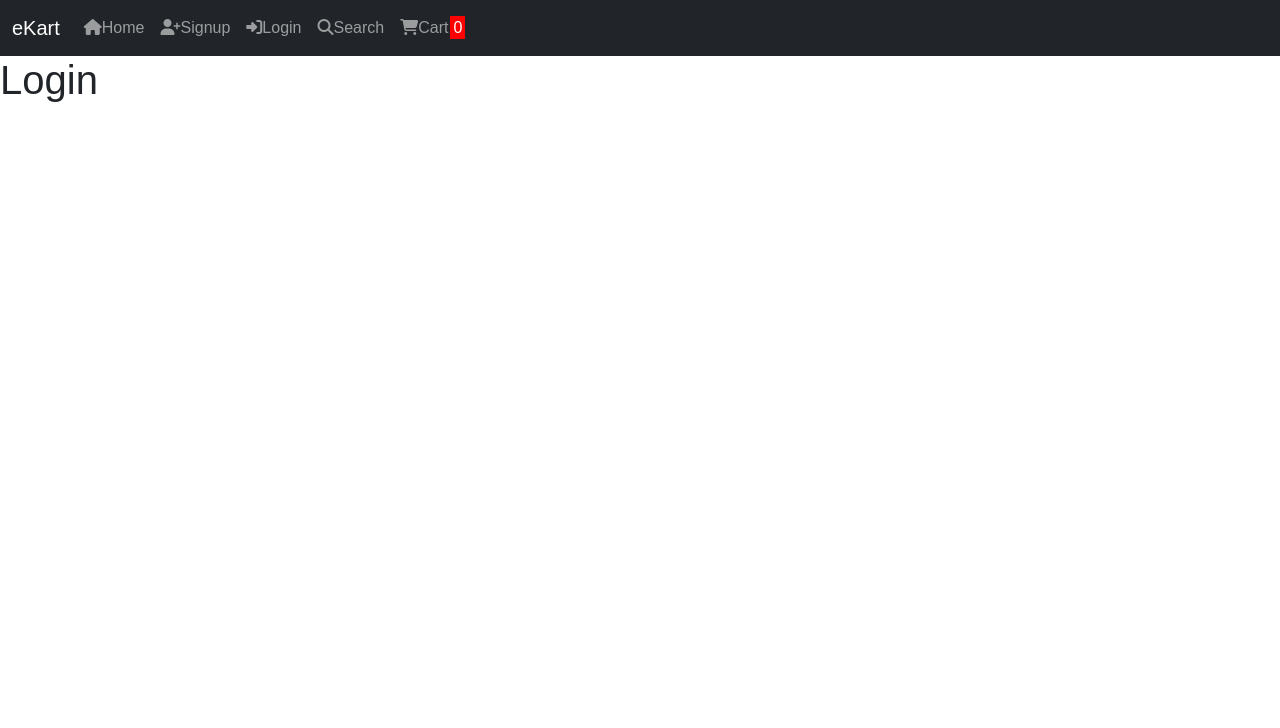
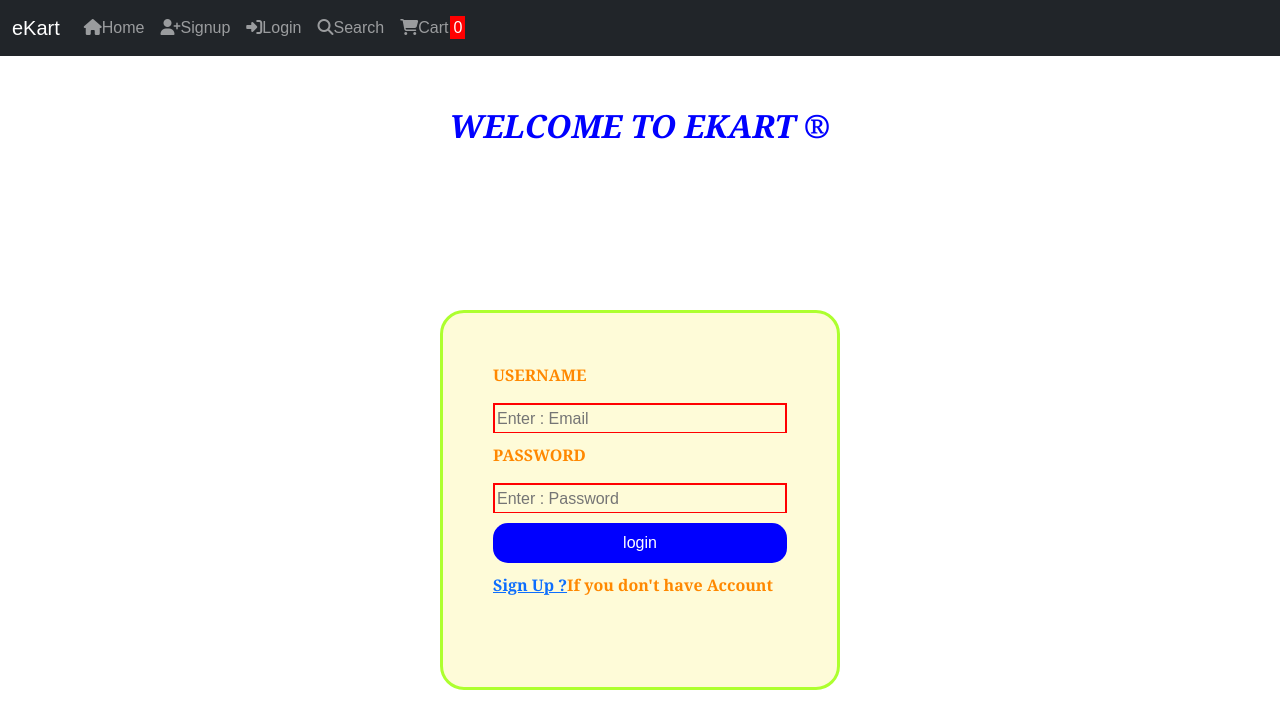
Before and after one commit to tyagivipul629/nodejs-project, a React (Create React App) app: page /login in a window 1280 px wide. Shown: the top 728 px of the page. Built offline with nearby package versions, Linux system fonts and the light colour scheme.

Commit message:
login.js,login.css and local json file have done

```diff
--- /dev/null
+++ b/public/login.json
@@ -0,0 +1,19 @@
+[
+    {
+        "Email":"sameer@gmail.com",
+        "Password":"Sameer@123"
+    },
+    {
+        "Email":"rahul@gmail.com",
+        "Password":"rahul@123"
+    },
+    {
+        "Email":"shyam@gmail.com",
+        "Password":"kumar@123"
+    },
+    {
+        "Email":"kumar@gmail.com",
+        "Password":"kumar@123"
+    }
+
+]
--- /dev/null
+++ b/src/components/Login/login.css
@@ -0,0 +1,72 @@
+
+.login-box {
+    width : 400px;
+    min-height:380px;
+    background:#ddd;
+    background-color: #fefbd8;
+    top:70%;
+    left:50%;
+    margin-top: 10px;
+    margin-bottom: 10px;
+    position: absolute;
+    transform: translate(-50%,-50%);
+    display: flex;
+    flex-direction: column;
+    box-sizing:border-box;
+    border-radius: 1.5em;
+    border-style: solid;
+    border-color: greenyellow;
+    padding: 50px;
+}
+
+.login-box p{
+    font-family: Georgia, 'Times New Roman', Times, serif;
+    font-weight: bold;
+    color: #ff8800
+}
+.user{
+    text-align: center;
+    padding: 4%;
+    display: flex;
+    flex-direction: column;
+    font-family: Georgia, 'Times New Roman', Times, serif;
+    font-weight: bold;
+    color: blue
+}
+
+#login1{
+    border-style: solid;
+    border-color: red;
+}
+
+
+.login-box input{
+    width:100%;
+    margin-bottom: 10px;
+}
+
+.login-box input[type="submit"]
+{
+    border:none;
+    height:40px;
+    background:blue;
+    color:white;
+    font-size: 16px;
+    border-radius: 15px;
+}
+
+.login-box input[type="submit"]:hover
+{
+    cursor: pointer;
+    background:blueviolet;
+    color:black;
+}
+
+.login-box input[type="text"],input[type="password"],inpute[type="email"]
+{
+    border-bottom: 1px solid black;
+    background: transparent;
+    height:30px;
+    color:black;
+    font-size: 16px;
+}
--- a/src/components/Login/login.js
+++ b/src/components/Login/login.js
@@ -1,4 +1,4 @@
-import React from 'react';
+/*import React from 'react';
 import { Redirect } from 'react-router-dom';
 
 class Login extends React.Component{
@@ -26,4 +26,79 @@ class Login extends React.Component{
     }
 }
 
-export default Login;
+export default Login; */
+import React from 'react';
+import ReactDOM from 'react-dom';
+import 'bootstrap/dist/css/bootstrap.min.css';
+import './login.css';
+import {Link} from 'react-router-dom';
+import axios from 'axios';
+
+class login extends React.Component {
+    constructor(props) {
+        super(props);
+        this.state = {
+            Email: "",
+            Password: "",
+        }
+    }
+
+    changeField = (e) => {
+        this.setState({
+            [e.target.name]: e.target.value,
+            message: ''
+        })
+    }
+
+
+    LoginUser = (e) => {
+        e.preventDefault();
+         if(this.state.Email!='' && this.state.Password!='')
+        {
+            axios.get('./login.json').then(res=>{
+                 const temp=res.data.filter(elem=>elem.Email==this.state.Email&&elem.Password==this.state.Password);
+                if(temp.length==1)
+                {
+                    localStorage.setItem('username',this.state.Email);
+                    this.props.history.replace('/home');
+                    //this.props.LoginUser(this.state.Email);
+                }
+                else{
+                    alert("Either your Email or Password is incorrect");
+                } })
+
+         }
+         else{
+             alert("Both feild are mandatory")
+         }
+
+
+
+
+    }
+
+
+    render() {
+        return (
+            <React.Fragment>
+                <form onSubmit={this.UserLogin} class="alpha">
+                <b style={{"background-color":"green"}}><h2 class="user" ><i > WELCOME TO EKART &reg;</i></h2></b><br/>
+                    <div class="login-box" style={{ height: '300px', marginTop: '-60px' }}>
+                        <p class="login">USERNAME</p>
+                        <input type="text" name="Email" id="login1" placeholder="Enter : Email" value={this.state.Email} onChange={(e) => this.changeField(e)} required />
+                        <p class="login"> PASSWORD</p>
+                        <input type="password" name="Password" id="login1" placeholder="Enter : Password" value={this.state.Password} onChange={(e) => this.changeField(e)} required />
+
+                        <input type="submit" name="submit" value="login" class="login" onClick={this.LoginUser} />
+                        <span>
+                            <p><Link to='/signup'>Sign Up ?</Link>If you don't have Account</p>
+                        </span>
+                    </div>
+                </form>
+
+            </React.Fragment>
+        )
+    }
+}
+
+export default login;
```
